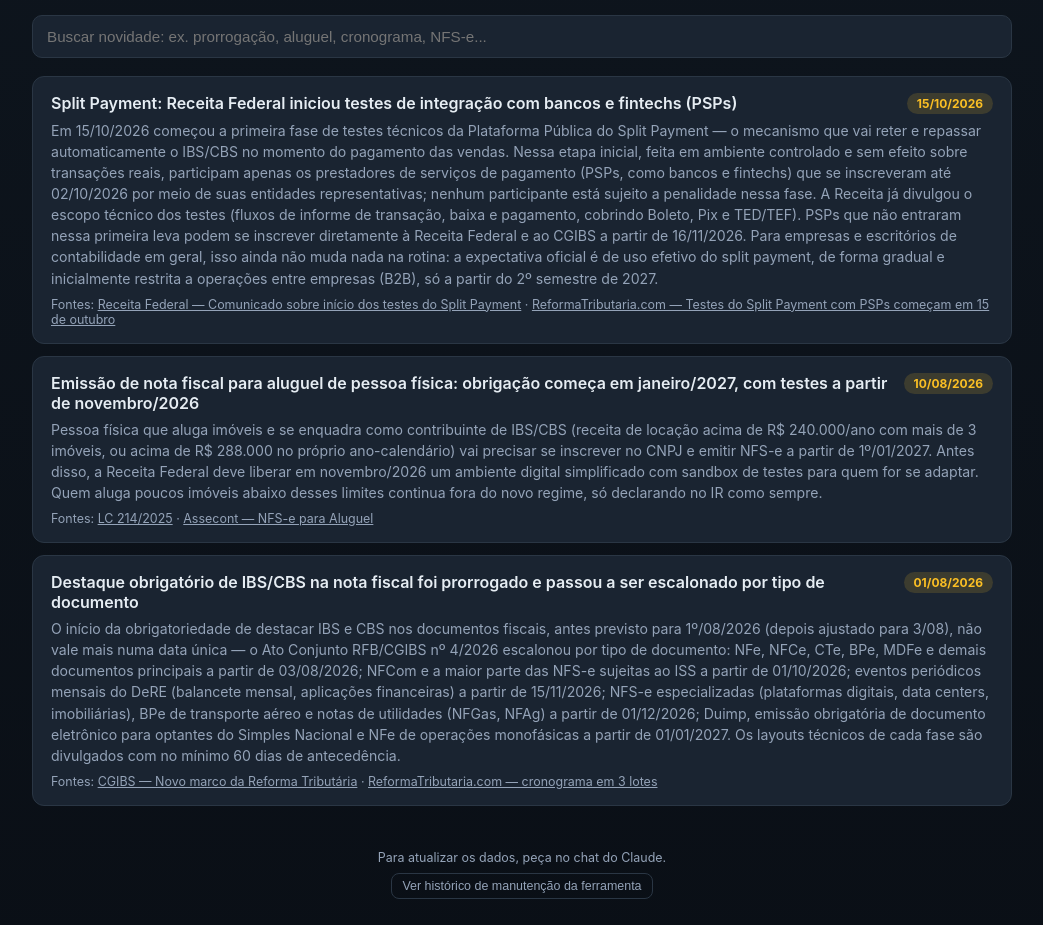
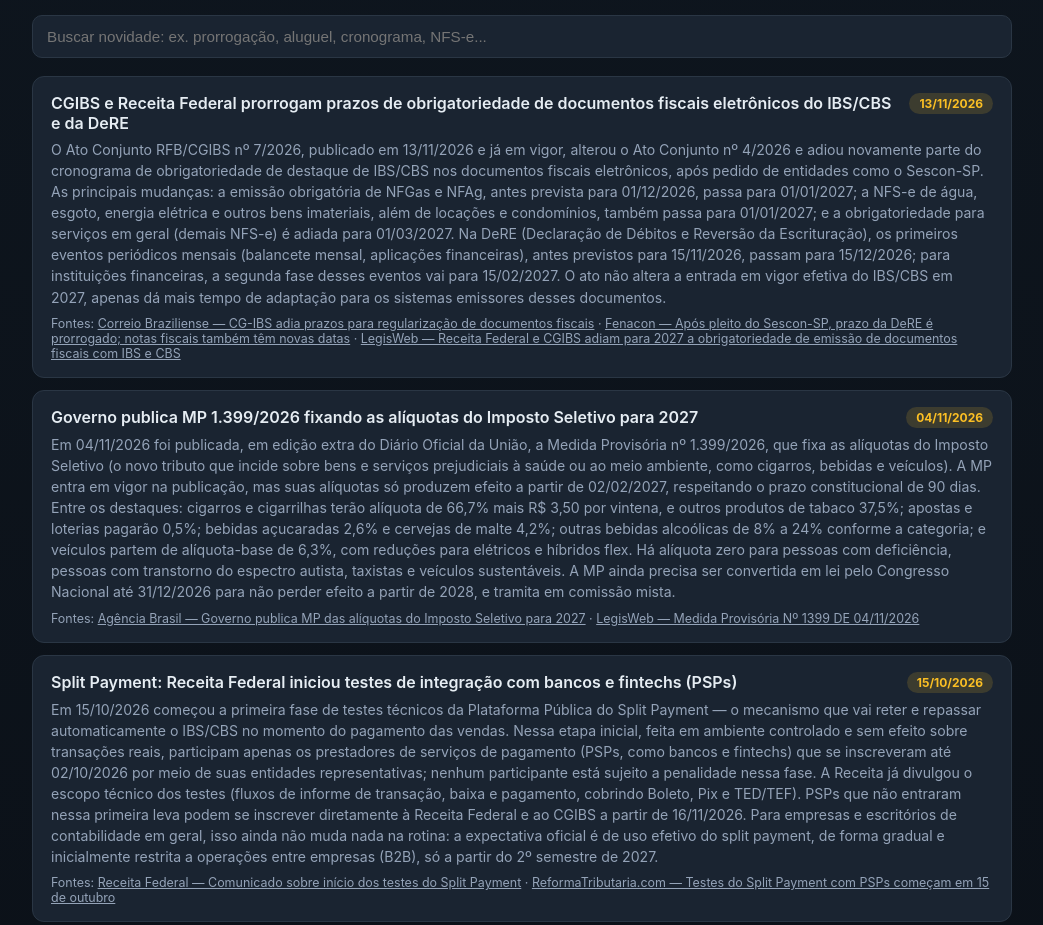
Before and after one commit to CriconContabilidade/Reforma-Tributaria, a plain HTML site: page index.html in a window 1280 px wide. Shown: the part 572-1497 px from the top of the page, without its empty margins (118-1161 px from the left). Drawn offline with Linux system fonts and the light colour scheme.

Commit message:
Adiciona novidades: prorrogação de prazos de documentos fiscais/DeRE (Ato Conjunto RFB/CGIBS nº 7/2026) e alíquotas do Imposto Seletivo (MP 1.399/2026)
Co-Authored-By: Claude Sonnet 5 <noreply@anthropic.com>
Claude-Session: https://claude.ai/code/session_01SBRhDcVoRoXq5M2B2Px6u6

```diff
--- a/index.html
+++ b/index.html
@@ -440,6 +440,27 @@ const UPDATE_LOG = [
 // do UPDATE_LOG acima, que é o changelog da ferramenta em si. Ordenado do mais
 // recente para o mais antigo (sortDate no formato AAAA-MM-DD).
 const REFORMA_NOVIDADES = [
+  {
+    sortDate: "2026-11-13",
+    data: "13/11/2026",
+    titulo: "CGIBS e Receita Federal prorrogam prazos de obrigatoriedade de documentos fiscais eletrônicos do IBS/CBS e da DeRE",
+    resumo: "O Ato Conjunto RFB/CGIBS nº 7/2026, publicado em 13/11/2026 e já em vigor, alterou o Ato Conjunto nº 4/2026 e adiou novamente parte do cronograma de obrigatoriedade de destaque de IBS/CBS nos documentos fiscais eletrônicos, após pedido de entidades como o Sescon-SP. As principais mudanças: a emissão obrigatória de NFGas e NFAg, antes prevista para 01/12/2026, passa para 01/01/2027; a NFS-e de água, esgoto, energia elétrica e outros bens imateriais, além de locações e condomínios, também passa para 01/01/2027; e a obrigatoriedade para serviços em geral (demais NFS-e) é adiada para 01/03/2027. Na DeRE (Declaração de Débitos e Reversão da Escrituração), os primeiros eventos periódicos mensais (balancete mensal, aplicações financeiras), antes previstos para 15/11/2026, passam para 15/12/2026; para instituições financeiras, a segunda fase desses eventos vai para 15/02/2027. O ato não altera a entrada em vigor efetiva do IBS/CBS em 2027, apenas dá mais tempo de adaptação para os sistemas emissores desses documentos.",
+    fontes: [
+      { label: "Correio Braziliense — CG-IBS adia prazos para regularização de documentos fiscais", url: "https://www.correiobraziliense.com.br/economia/2026/11/7536849-reforma-tributaria-cg-ibs-adia-prazos-para-regularizacao-de-documentos-fiscais.html" },
+      { label: "Fenacon — Após pleito do Sescon-SP, prazo da DeRE é prorrogado; notas fiscais também têm novas datas", url: "https://fenacon.org.br/noticias/apos-pleito-do-sescon-sp-prazo-da-dere-e-prorrogado-notas-fiscais-tambem-tem-novas-datas/" },
+      { label: "LegisWeb — Receita Federal e CGIBS adiam para 2027 a obrigatoriedade de emissão de documentos fiscais com IBS e CBS", url: "https://www.legisweb.com.br/noticia/?id=34817" }
+    ]
+  },
+  {
+    sortDate: "2026-11-04",
+    data: "04/11/2026",
+    titulo: "Governo publica MP 1.399/2026 fixando as alíquotas do Imposto Seletivo para 2027",
+    resumo: "Em 04/11/2026 foi publicada, em edição extra do Diário Oficial da União, a Medida Provisória nº 1.399/2026, que fixa as alíquotas do Imposto Seletivo (o novo tributo que incide sobre bens e serviços prejudiciais à saúde ou ao meio ambiente, como cigarros, bebidas e veículos). A MP entra em vigor na publicação, mas suas alíquotas só produzem efeito a partir de 02/02/2027, respeitando o prazo constitucional de 90 dias. Entre os destaques: cigarros e cigarrilhas terão alíquota de 66,7% mais R$ 3,50 por vintena, e outros produtos de tabaco 37,5%; apostas e loterias pagarão 0,5%; bebidas açucaradas 2,6% e cervejas de malte 4,2%; outras bebidas alcoólicas de 8% a 24% conforme a categoria; e veículos partem de alíquota-base de 6,3%, com reduções para elétricos e híbridos flex. Há alíquota zero para pessoas com deficiência, pessoas com transtorno do espectro autista, taxistas e veículos sustentáveis. A MP ainda precisa ser convertida em lei pelo Congresso Nacional até 31/12/2026 para não perder efeito a partir de 2028, e tramita em comissão mista.",
+    fontes: [
+      { label: "Agência Brasil — Governo publica MP das alíquotas do Imposto Seletivo para 2027", url: "https://agenciabrasil.ebc.com.br/economia/noticia/2026-11/governo-publica-mp-das-aliquotas-do-imposto-seletivo-para-2027" },
+      { label: "LegisWeb — Medida Provisória Nº 1399 DE 04/11/2026", url: "https://www.legisweb.com.br/legislacao/?id=503881" }
+    ]
+  },
   {
     sortDate: "2026-10-15",
     data: "15/10/2026",
```
